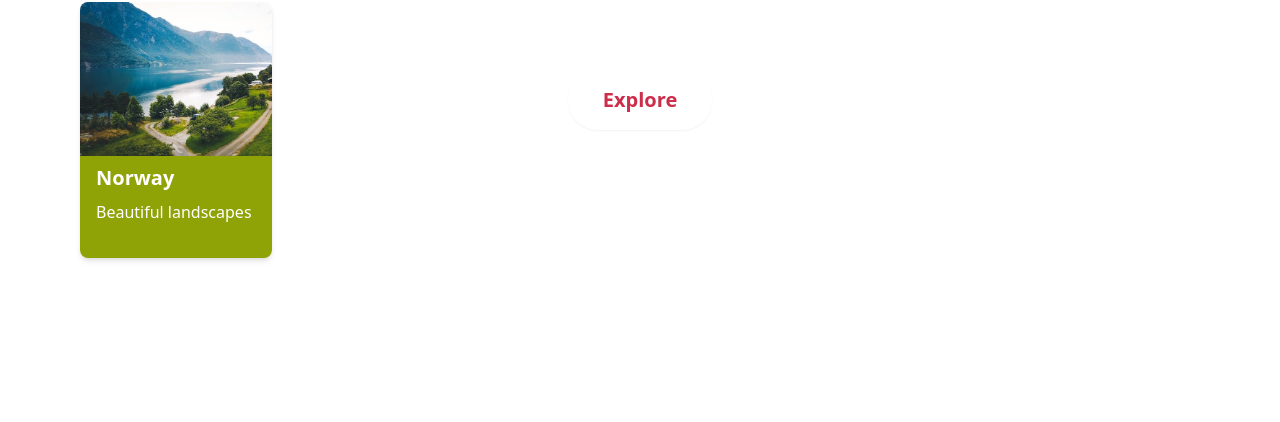
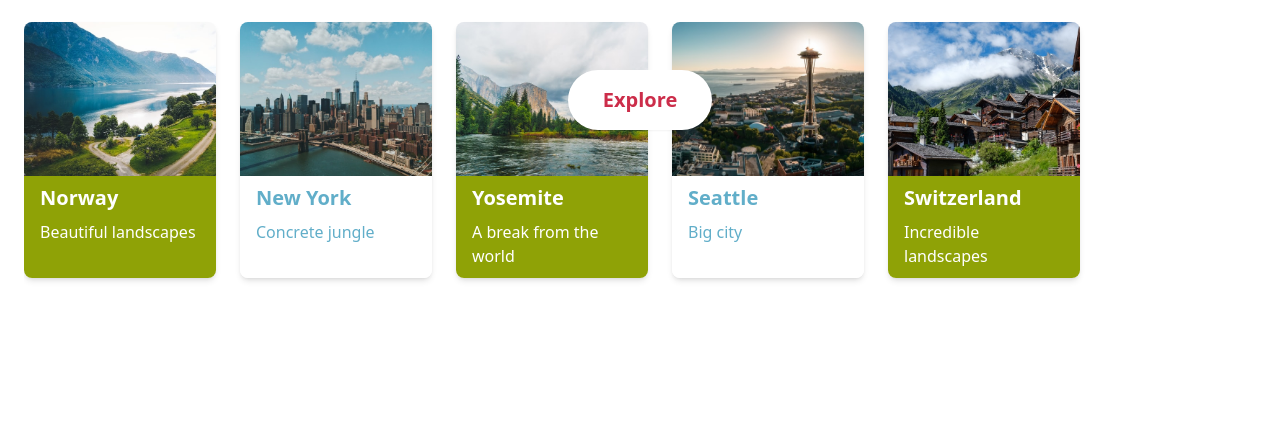
Before and after one commit to jibarradelgado/tailwind-travel-page, a website: page public/index.html in a window 1280 px wide. Shown: the part 378-800 px from the top of the page. Drawn offline with Linux system fonts and the light colour scheme.

Commit message:
Added all the cards

```diff
--- a/public/index.html
+++ b/public/index.html
@@ -27,12 +27,43 @@
         </div>
       </div>
     </div>
-    <div id="recommended" class="p-20">
-      <div class="card">
-        <div class="w-full h-3/5 rounded-t-lg bg-cover bg-norway"></div>
-        <div class="w-full h-2/5 rounded-b-lg bg-secondary">
-          <p class="text-white font-bold text-xl px-4 py-2">Norway</p>
-          <p class="text-white text-base px-4">Beautiful landscapes</p>
+    <div id="recommended" class="p-6">
+      <p class="text-3xl font-semibold text-primary">Recommended</p>
+      <div class="w-auto h-72 items-center mt-6 overflow-x-auto overscroll-x-contain flex space-x-6">
+        <div class="card">
+          <div class="card--cover bg-norway"></div>
+          <div class="card--info">
+            <p class="card--info__title">Norway</p>
+            <p class="card--info__subtitle">Beautiful landscapes</p>
+          </div>
+        </div>
+        <div class="card">
+          <div class="card--cover bg-new_york"></div>
+          <div class="card--info">
+            <p class="card--info__title">New York</p>
+            <p class="card--info__subtitle">Concrete jungle</p>
+          </div>
+        </div>
+        <div class="card">
+          <div class="card--cover bg-yosemite"></div>
+          <div class="card--info">
+            <p class="card--info__title">Yosemite</p>
+            <p class="card--info__subtitle">A break from the world</p>
+          </div>
+        </div>
+        <div class="card">
+          <div class="card--cover bg-seattle"></div>
+          <div class="card--info">
+            <p class="card--info__title">Seattle</p>
+            <p class="card--info__subtitle">Big city</p>
+          </div>
+        </div>
+        <div class="card">
+          <div class="card--cover bg-switzerland"></div>
+          <div class="card--info">
+            <p class="card--info__title">Switzerland</p>
+            <p class="card--info__subtitle">Incredible landscapes</p>
+          </div>
         </div>
       </div>
     </div>
--- a/src/css/tailwind.css
+++ b/src/css/tailwind.css
@@ -3,5 +3,24 @@
 @tailwind utilities;
 
 .card {
-  @apply w-48 h-64 shadow-md rounded-lg
+  @apply w-48 h-64 shadow-md rounded-lg flex-none;
 }
+.card--cover {
+  @apply w-full h-3/5 rounded-t-lg bg-cover;
+}
+.card--info {
+  @apply w-full h-2/5 rounded-b-lg bg-secondary;
+}
+.card--info__title {
+  @apply text-white font-bold text-xl px-4 py-2;
+}
+.card--info__subtitle {
+  @apply text-white text-base px-4;
+}
+.card:nth-child(even) .card--info {
+  @apply bg-white;
+}
+.card:nth-child(even) .card--info__title,
+.card:nth-child(even) .card--info__subtitle {
+  @apply text-terciary;
+}
```
Also changed, not shown: public/css/tailwind.css.
